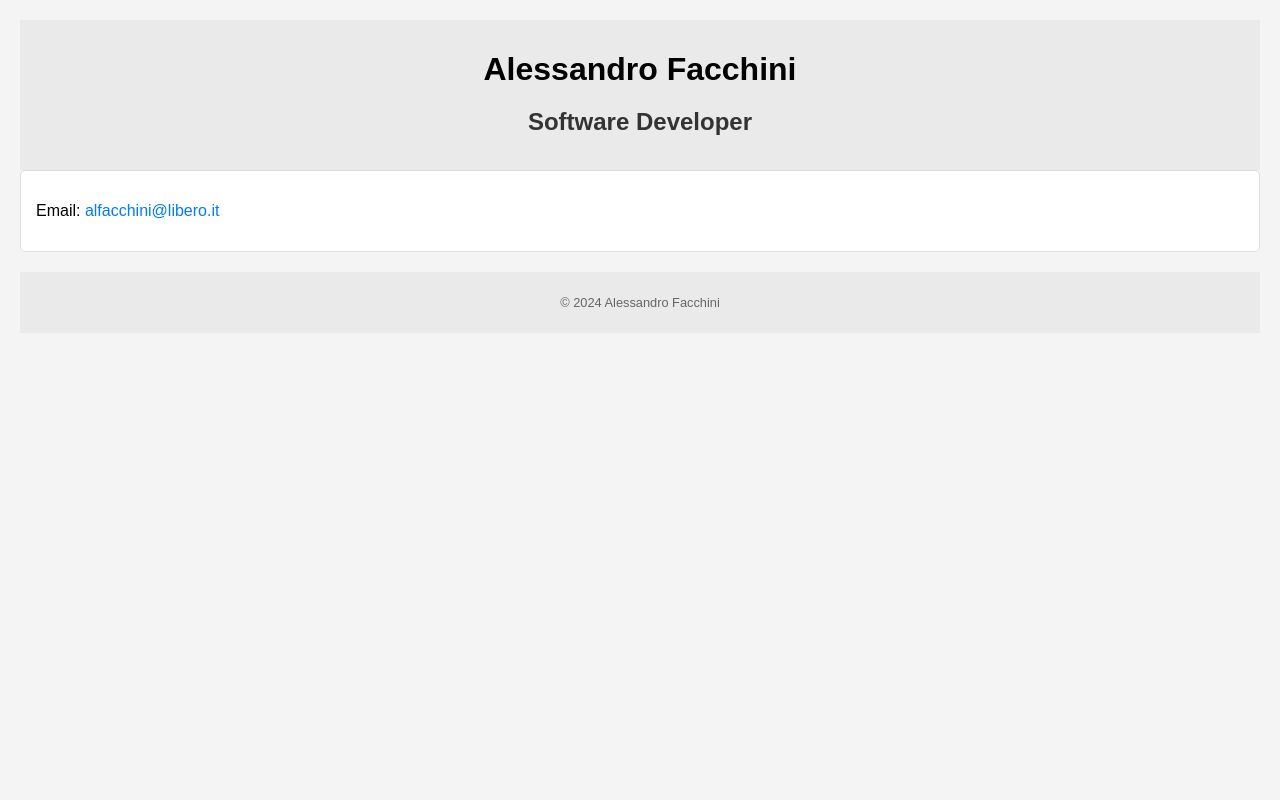
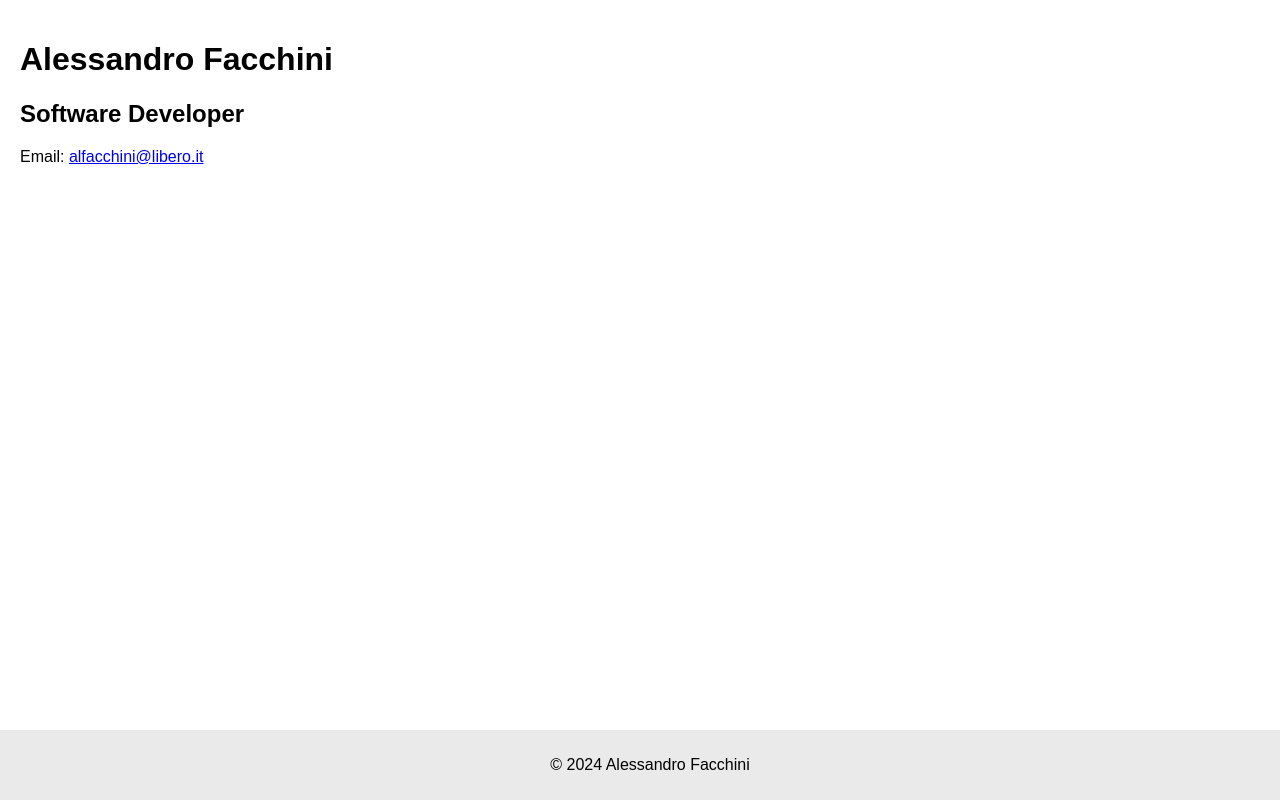
Before and after one commit to alessandrofacchini/alessandrofacchini.github.io, a plain HTML site: page index.html in a window 1280 px wide. Drawn offline with Linux system fonts and the light colour scheme.

Commit message:
Update index.html

```diff
--- a/index.html
+++ b/index.html
@@ -5,56 +5,36 @@
 <meta name="viewport" content="width=device-width, initial-scale=1.0">
 <title>Alessandro Facchini</title>
 <style>
-body {
-    font-family: sans-serif;
+html, body {
+    height: 100%;
     margin: 0;
-    padding: 20px;
-    background-color: #f4f4f4;
 }
 
-header, footer {
+body {
+    display: flex;
+    flex-direction: column;
+    font-family: sans-serif;
+}
+
+main {
+    flex: 1;
+    padding: 20px;
+    /* Add additional styling as needed */
+}
+
+footer {
     text-align: center;
     padding: 10px;
     background-color: #eaeaea;
-}
-
-h1 {
-    font-size: 2em;
-    margin-bottom: 0.5em;
-}
-
-h2 {
-    font-size: 1.5em;
-    margin-bottom: 1em;
-    color: #333;
-}
-
-main {
-    text-align: left;
-    background-color: #fff;
-    padding: 15px;
-    border: 1px solid #ddd;
-    border-radius: 5px;
-}
-
-a {
-    text-decoration: none;
-    color: #007bff;
-}
-
-footer {
-    font-size: 0.8em;
-    margin-top: 20px;
-    color: #666;
+    /* Fix footer to the bottom */
+    width: 100%;
 }
 </style>
 </head>
 <body>
-<header>
+<main>
     <h1>Alessandro Facchini</h1>
     <h2>Software Developer</h2>
-</header>
-<main>
     <p>Email: <a href="mailto:alfacchini@libero.it">alfacchini@libero.it</a></p>
 </main>
 <footer>
```
